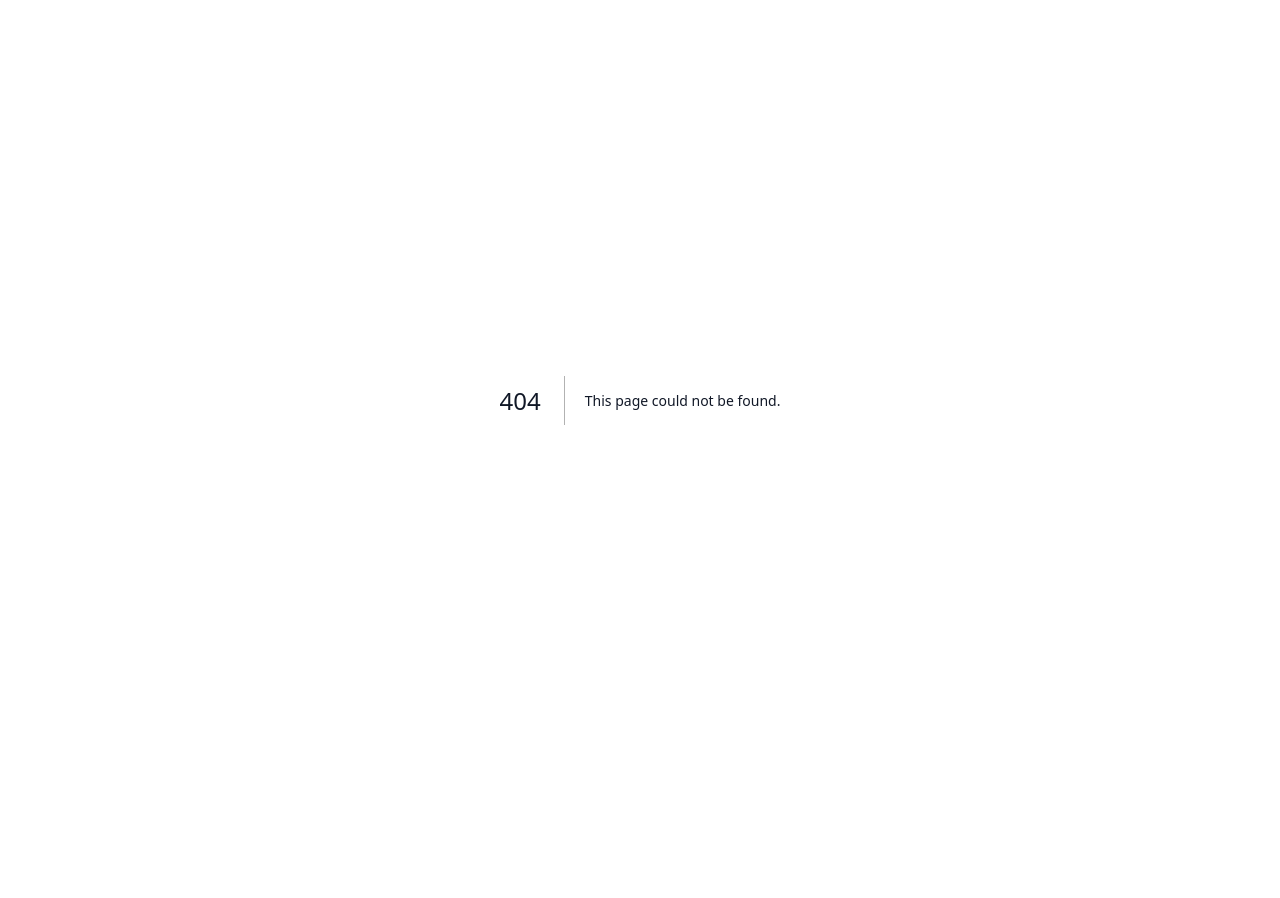
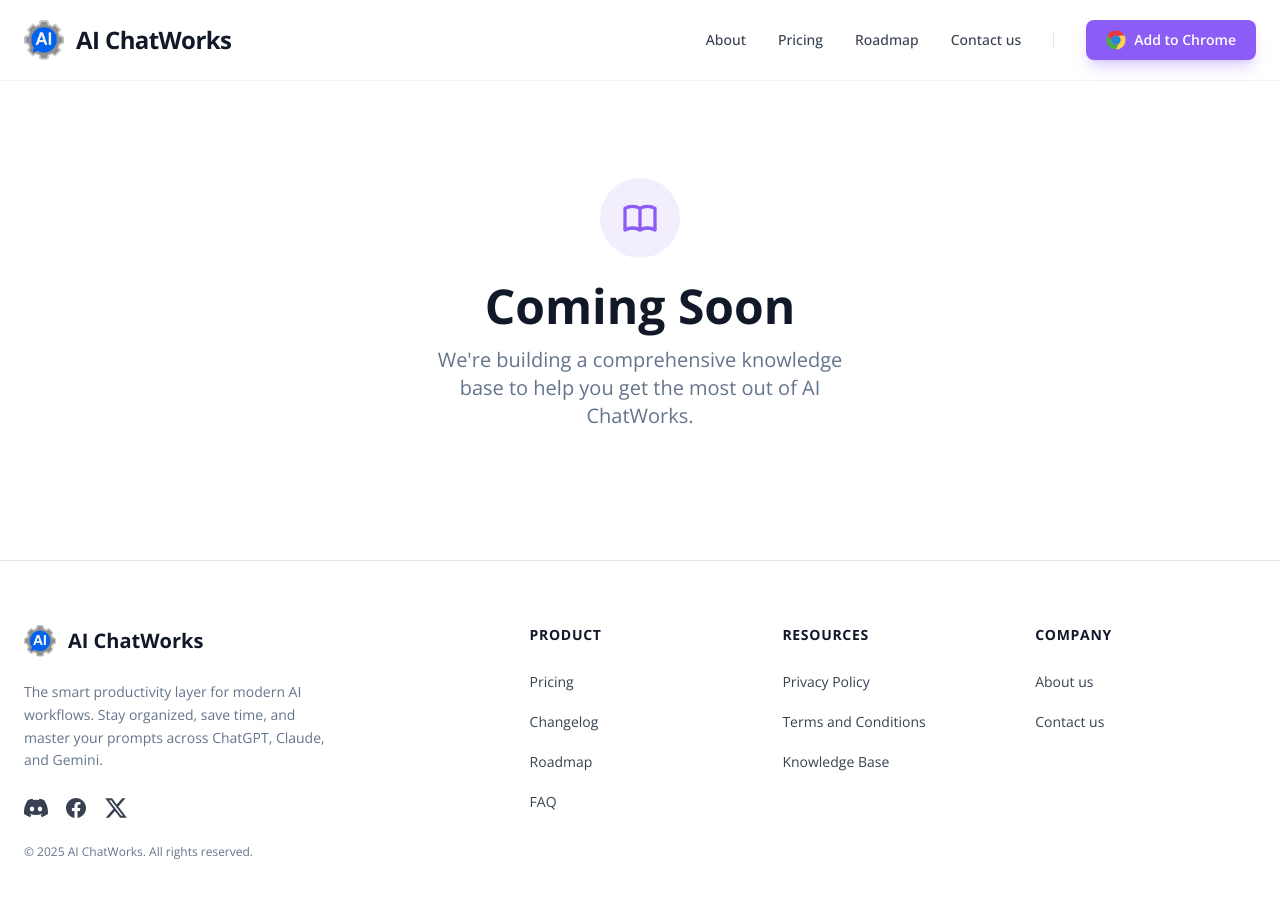
Before and after one commit to roeymit84/ai-chatworks-website, a Next.js app: page /knowledge-base in a window 1280 px wide. Before the commit this address had no page. Shown: the top 898 px of the page. Before the commit the page ends 800 px from the top, so only its background shows below. Built offline with nearby package versions, Linux system fonts and the light colour scheme.

Commit message:
Create page.jsx

```diff
--- /dev/null
+++ b/app/knowledge-base/page.jsx
@@ -0,0 +1,33 @@
+// DESTINATION: /app/knowledge-base/page.jsx
+
+import Navbar from '../../components/Navbar'
+import Footer from '../../components/Footer'
+
+export const metadata = {
+  title: 'Knowledge Base - AI ChatWorks',
+  description: 'Learn how to use AI ChatWorks effectively.',
+}
+
+export default function KnowledgeBasePage() {
+  return (
+    <>
+      <Navbar />
+
+      <main className="min-h-[70vh] flex items-center justify-center px-6 pt-32 pb-20">
+        <div className="text-center animate-fade-in">
+          <div className="w-20 h-20 bg-brand-purple/10 rounded-full flex items-center justify-center mx-auto mb-6">
+            <svg className="w-10 h-10 text-brand-purple" fill="none" stroke="currentColor" viewBox="0 0 24 24">
+              <path strokeLinecap="round" strokeLinejoin="round" strokeWidth={2} d="M12 6.253v13m0-13C10.832 5.477 9.246 5 7.5 5S4.168 5.477 3 6.253v13C4.168 18.477 5.754 18 7.5 18s3.332.477 4.5 1.253m0-13C13.168 5.477 14.754 5 16.5 5c1.747 0 3.332.477 4.5 1.253v13C19.832 18.477 18.247 18 16.5 18c-1.746 0-3.332.477-4.5 1.253" />
+            </svg>
+          </div>
+          <h1 className="text-4xl md:text-5xl font-bold mb-4 text-brand-dark">Coming Soon</h1>
+          <p className="text-xl text-brand-slate max-w-md mx-auto">
+            We're building a comprehensive knowledge base to help you get the most out of AI ChatWorks.
+          </p>
+        </div>
+      </main>
+
+      <Footer />
+    </>
+  )
+}
```
